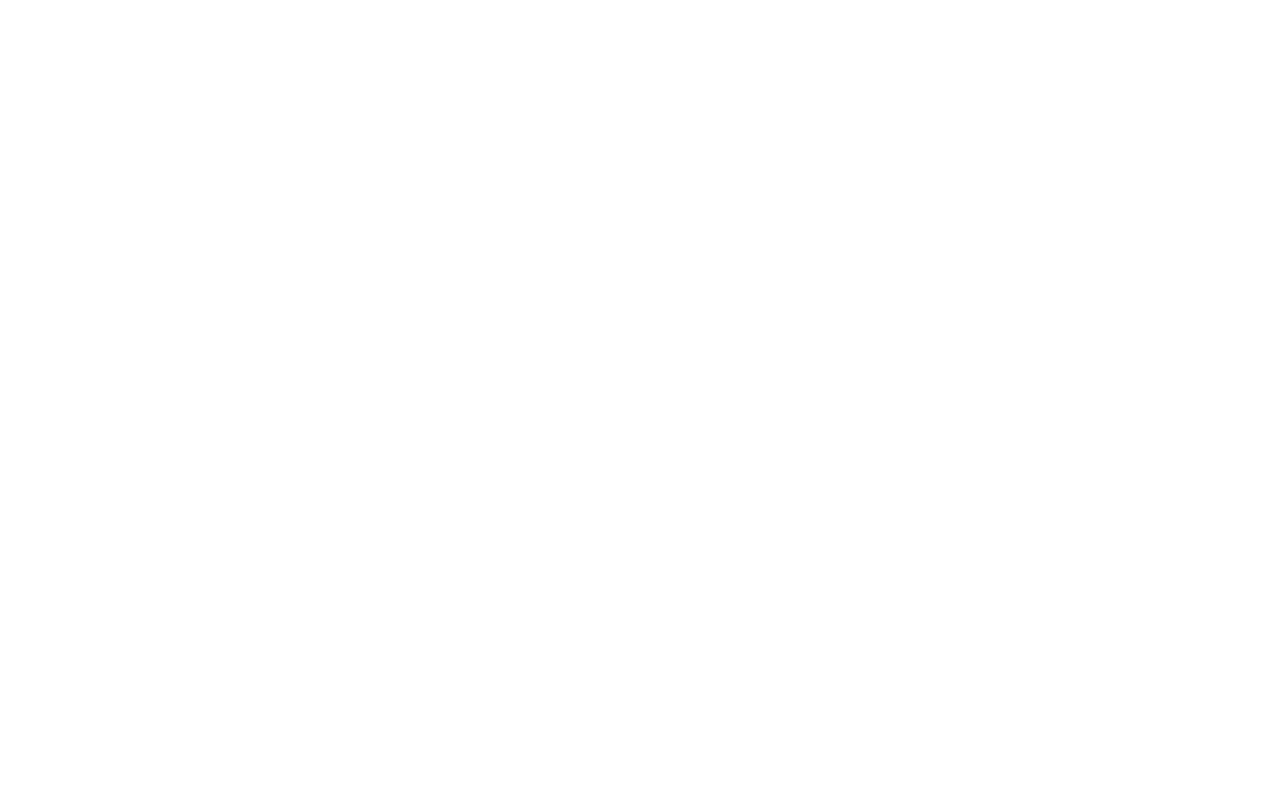
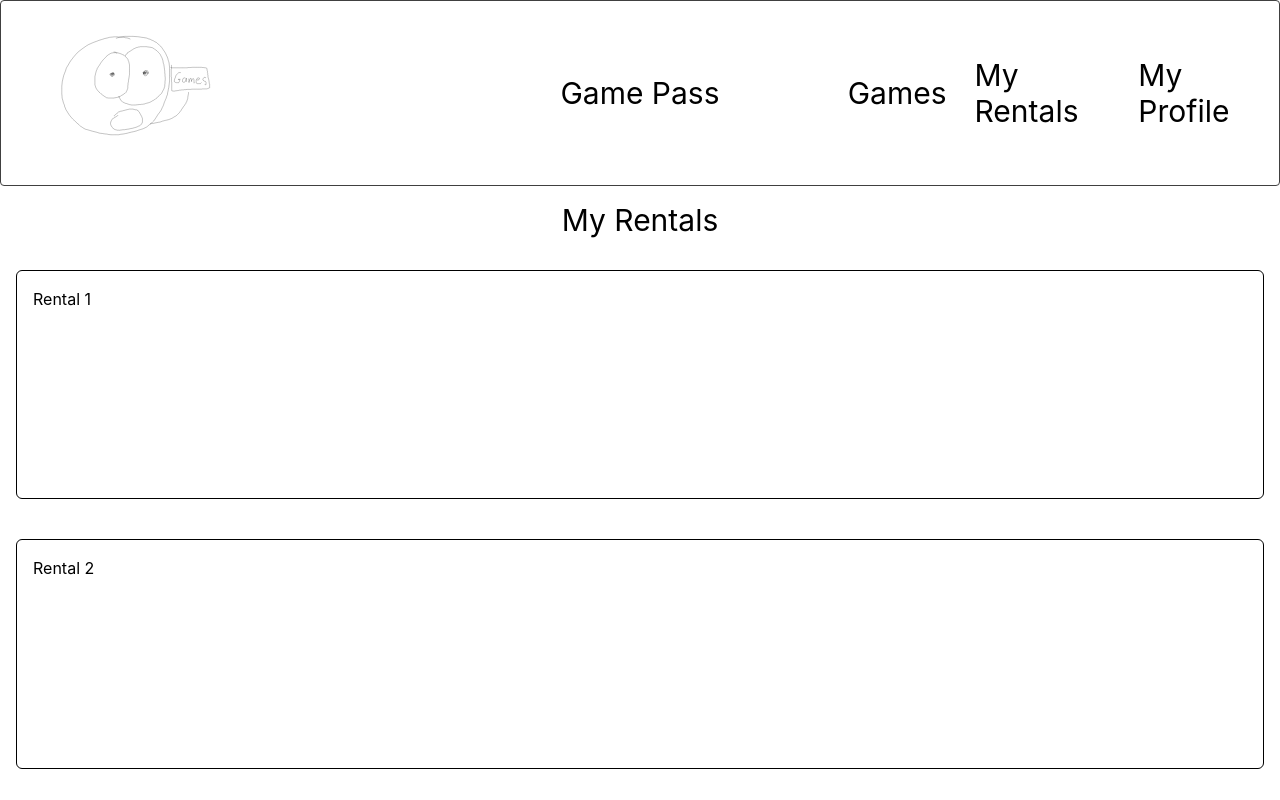
Before and after one commit to Stumpts/GameRentalService, a React (Vite) app in the folder Frontend/game-rental-system/: page /rentals in a window 1280 px wide. Before the commit this address had no page. Shown: the top 800 px of the page. Built offline with nearby package versions, Linux system fonts and the light colour scheme.

Commit message:
Added Rentals Page

```diff
--- a/Frontend/game-rental-system/src/App.jsx
+++ b/Frontend/game-rental-system/src/App.jsx
@@ -3,6 +3,7 @@
 import Home from './pages/Home'
 import Login from './pages/Login'
 import Games from './pages/Games'
+import Rentals from './pages/Rentals'
 
 function App() {
 
@@ -13,6 +14,7 @@
         <Route path="/login" element={<Login />} />
         <Route path="/about" element={<h1>About Page</h1>} />
         <Route path="/games" element={<Games/>} />
+        <Route path="/rentals" element={<Rentals/>} />
       </Routes>
     </>
   )
--- a/Frontend/game-rental-system/src/components/Navbar.jsx
+++ b/Frontend/game-rental-system/src/components/Navbar.jsx
@@ -2,9 +2,9 @@
   return (
     <>
       <nav className="grid grid-cols-3 border border-neutral-700 rounded-sm p-4 items-center">
-        <div className="p-1 rounded-md relative w-30 h-ful lg:w-50 lg:h-full md:w-50 md:h-full">
-          <h1 className="text-3xl">Something here</h1>
-        </div>
+        <a className="p-1 rounded-md relative w-30 h-ful lg:w-50 lg:h-full md:w-50 md:h-full" href="/">
+          <img src="/svg(1).svg" alt="logo" className="w-full h-full object-cover" />
+        </a>
 
         <h1 className="flex items-center justify-center text-3xl">Game Pass</h1>
 
@@ -16,7 +16,7 @@
             My Rentals
           </a>
           <a className="lg:text-3xl md:text-[20px]" href="/">
-            Something
+            My Profile
           </a>
         </div>
       </nav>
--- /dev/null
+++ b/Frontend/game-rental-system/src/pages/Rentals.jsx
@@ -0,0 +1,28 @@
+import { useState } from "react"
+import Navbar from "../components/Navbar";
+
+export default function Rentals() {
+
+    const [hasRentals, setHasRentals] = useState(true);
+
+    return (
+        <>
+            <Navbar/>
+            <h1 className="flex items-center justify-center text-3xl mt-4">My Rentals</h1>
+            {hasRentals ? (
+                <div className="grid grid-cols-1 gap-10 mt-4 w-full h-dvh p-4">
+                    <div className="border rounded-md p-4"> Rental 1 </div>
+                    <div className="border rounded-md p-4"> Rental 2 </div>
+                    <div className="border rounded-md p-4"> Rental 3 </div>
+                </div>
+            ) : (
+                <div className="flex flex-col items-center justify-center gap-4 mt-4 w-full h-dvh p-4">
+                    <h2 className="text-2xl">You have no rentals yet!</h2>
+                    <a href="/games" className="border rounded-md p-4">
+                        Rent a Game Now!
+                    </a>
+                </div>
+            )}
+        </>
+    )
+}
```
Also changed, not shown: Frontend/game-rental-system/public/svg(1).svg (added), Frontend/game-rental-system/public/svg.svg (added).
